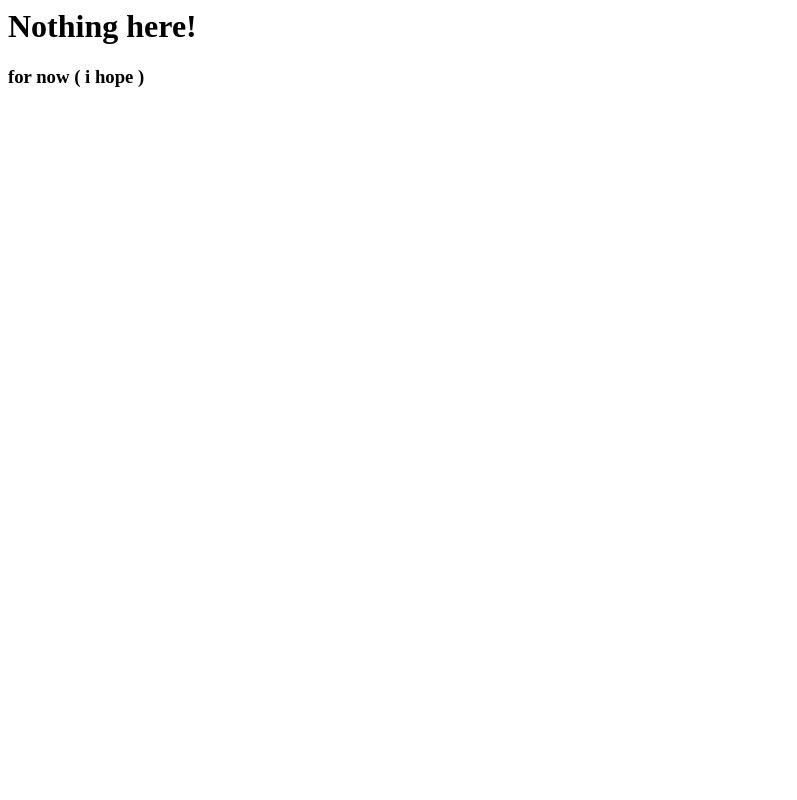
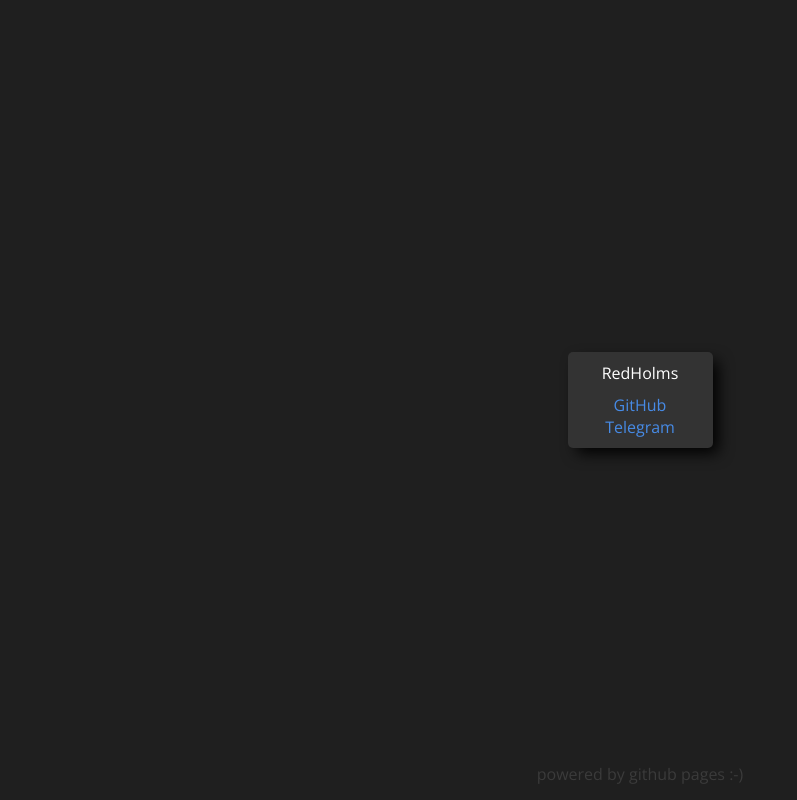
Before and after one commit to RedHolms/redholms.dev, a plain HTML site: page index.html in a window 1280 px wide. Shown: the whole page, without its empty margins (0-797 px from the left). Drawn offline with nearby package versions, Linux system fonts and the light colour scheme.

Commit message:
nice page (actually it's shitty but I made it so let's say it's perfect)

```diff
--- a/index.html
+++ b/index.html
@@ -1,7 +1,90 @@
 <head>
+  <link rel="preconnect" href="https://fonts.googleapis.com">
+  <link rel="preconnect" href="https://fonts.gstatic.com" crossorigin>
+  <link href="https://fonts.googleapis.com/css2?family=Open+Sans:ital,wght@0,300..800;1,300..800&display=swap" rel="stylesheet">
+
   <title>redholms.dev!</title>
+
+  <style>
+    :root {
+      background-color: #1f1f1f;
+
+      font-family: "Open Sans", sans-serif;
+      font-optical-sizing: auto;
+      font-weight: 400;
+      font-style: normal;
+    }
+
+    body {
+      margin: 0;
+    }
+
+    #page {
+      display: flex;
+      flex-wrap: wrap;
+
+      justify-content: center;
+      align-items: center;
+
+      width: 100%;
+      height: 100%;
+    }
+
+    .content {
+      display: flex;
+      flex-direction: column;
+
+      min-width: 125px;
+
+      padding: 10px;
+
+      background-color: #333;
+      color: #fff;
+
+      border-radius: 5px;
+
+      box-shadow: 7px 7px 15px -2px #000;
+    }
+
+    .content > br {
+      line-height: 10px;
+    }
+
+    .content > span {
+      text-align: center;
+    }
+
+    .content a, .content a:visited {
+      color: rgb(71, 139, 230);
+
+      text-decoration: none;
+    }
+
+    .footer {
+      position: absolute;
+      bottom: 0;
+
+      margin-bottom: 15px;
+
+      color: #3b3b3b;
+    }
+  </style>
 </head>
 <body>
-  <h1>Nothing here!</h1>
-  <h3>for now ( i hope )</h3>
+  <div id="page">
+    <div class="content">
+      <span>RedHolms</span>
+      <br/>
+      <span>
+        <a href="https://github.com/RedHolms">GitHub</a>
+      </span>
+      <span>
+        <a href="https://t.me/gbcz0">Telegram</a>
+      </span>
+    </div>
+
+    <div class="footer">
+      <span>powered by github pages :-)</span>
+    </div>
+  </div>
 </body>
```
